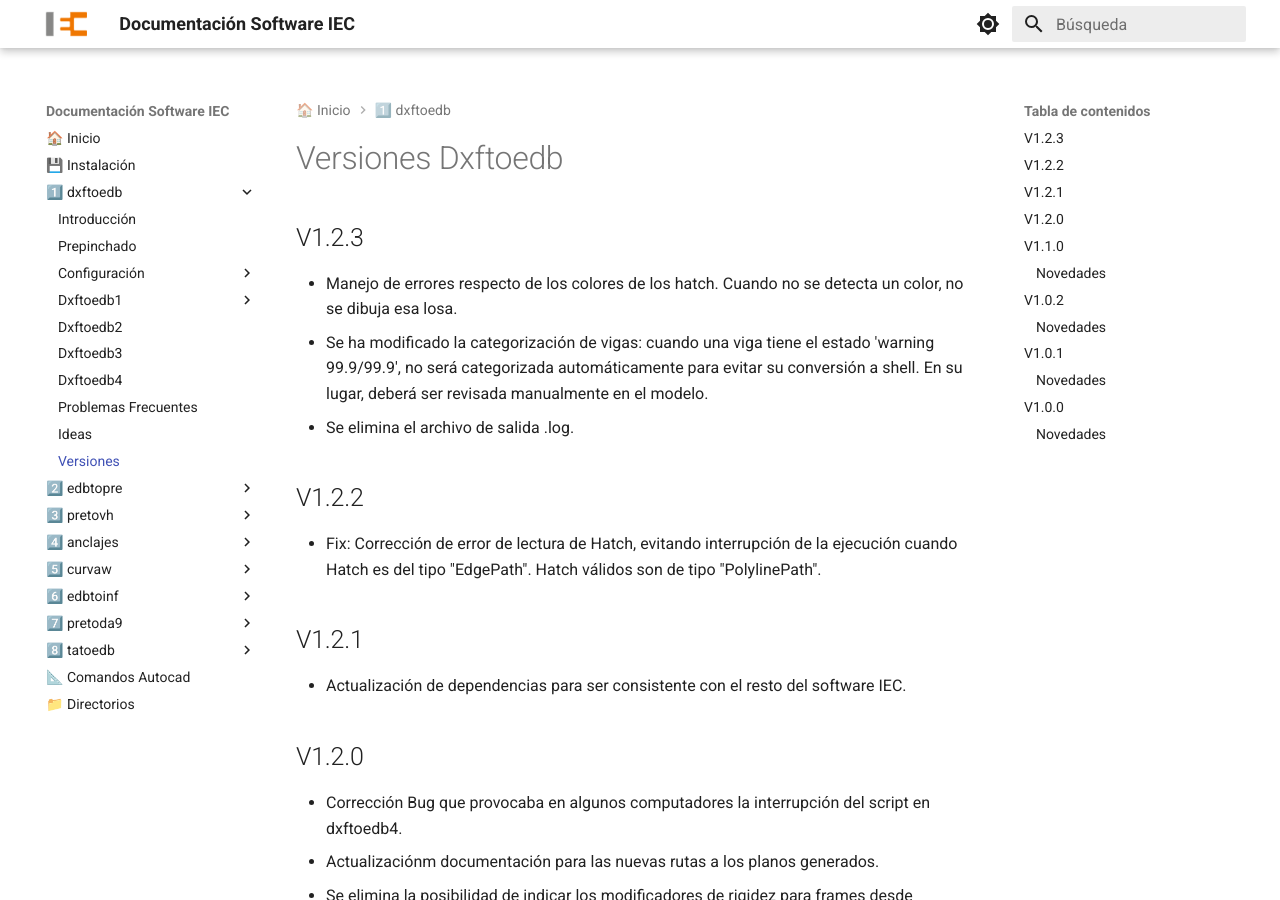
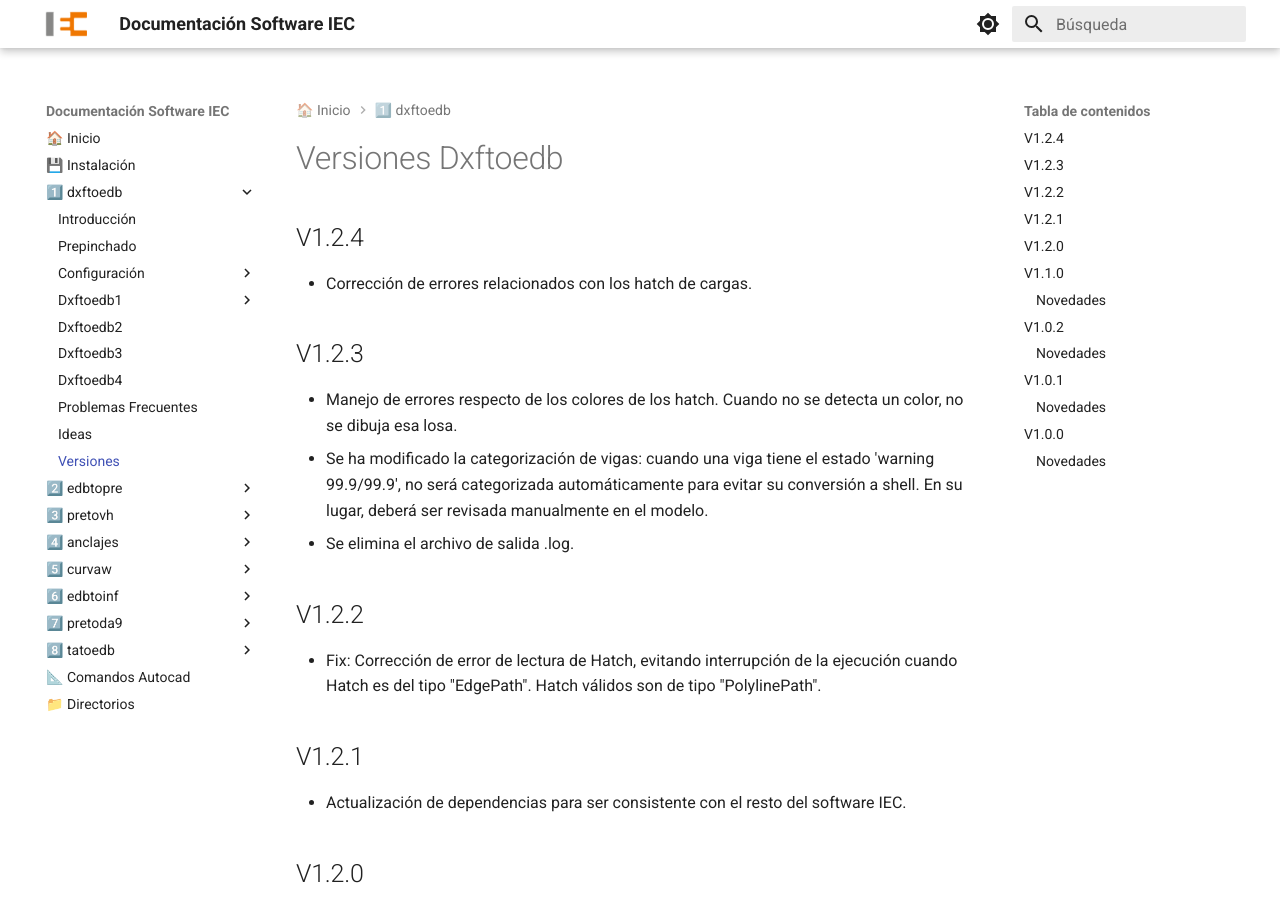
Before and after one commit to iec-ingenieria/documentacion, an MkDocs documentation site: the page built from docs/dxftoedb/versiones.md, in a window 1280 px wide and 900 px high. Built offline with MkDocs 1.6.1 and Material for MkDocs 9.7.7, drawn with Linux system fonts in a browser that asks for light colours.

Commit message:
version 1.2.4 dxftoedb

```diff
--- a/docs/dxftoedb/versiones.md
+++ b/docs/dxftoedb/versiones.md
@@ -1,4 +1,8 @@
 # Versiones Dxftoedb
+
+## V1.2.4
+
+  - Corrección de errores relacionados con los hatch de cargas.
 
 ## V1.2.3
 
```
